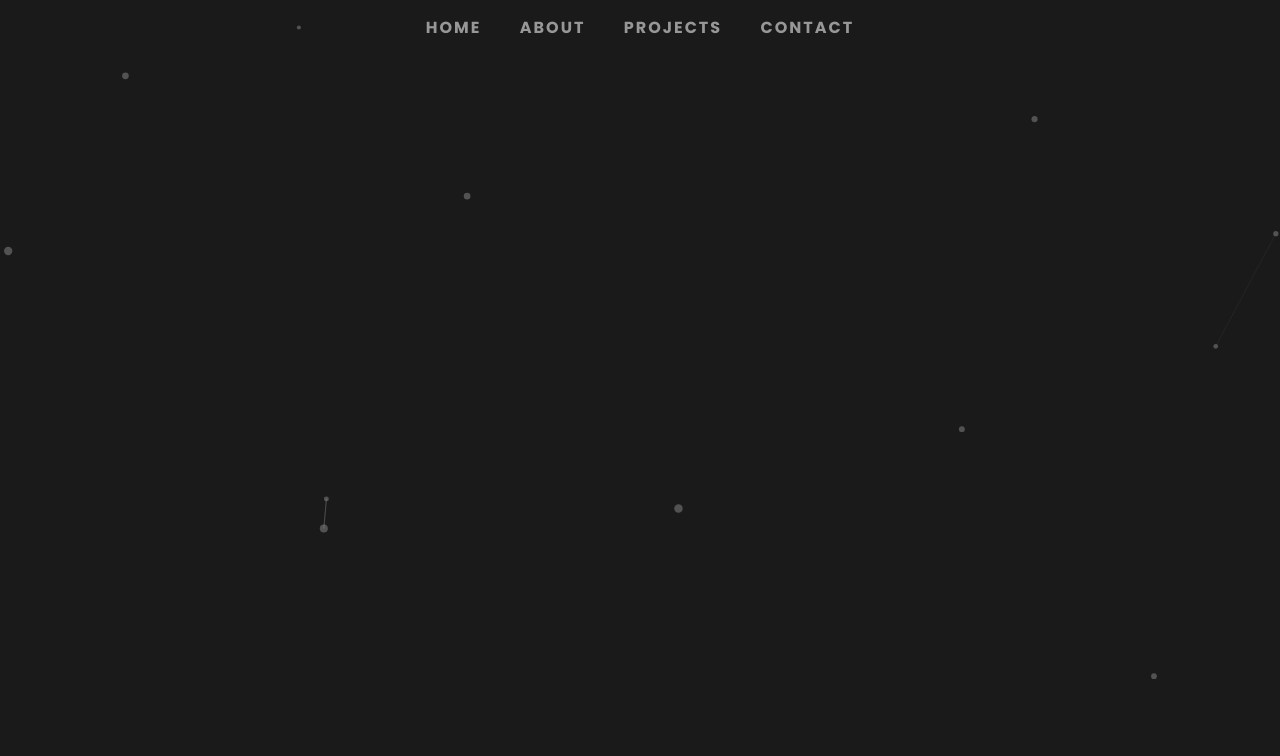
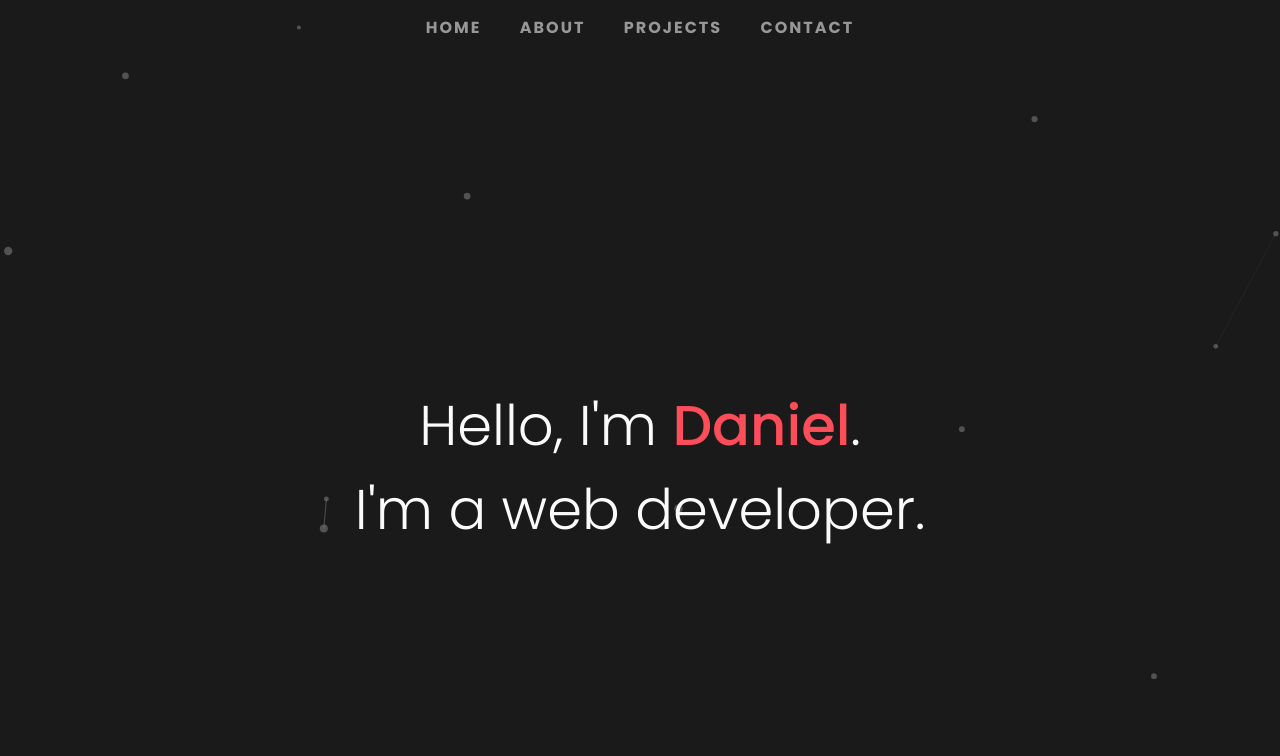
Before and after one commit to dannnsoh/Portfolio, a React (Create React App) app: page / in a window 1280 px wide. Shown: the top 756 px of the page. Built offline with nearby package versions, Linux system fonts and the light colour scheme.

Commit message:
fix missing heading

```diff
--- a/src/Components/Home/Home.tsx
+++ b/src/Components/Home/Home.tsx
@@ -3,10 +3,10 @@ import Container from "react-bootstrap/Container";
 const Home = () => {
 	return (
 		<Container className="header">
-			<div className="animate__animated animate__fadeInLeft animate__slow">
+			<div className="heading animate__animated animate__fadeInLeft animate__slow">
 				Hello, I'm <span>Daniel</span>.
 			</div>
-			<div className="animate__animated animate__fadeInRight animate__slow">I'm a web developer.</div>
+			<div className="heading animate__animated animate__fadeInRight animate__slow">I'm a web developer.</div>
 			<button className="header-button">
 				<a href="#about">
 					<i className="fas fa-angle-double-down fa-2x" />
--- a/src/index.css
+++ b/src/index.css
@@ -99,6 +99,11 @@ body {
 	cursor: default;
 }
 
+.heading {
+	z-index: 1;
+	position: relative;
+}
+
 .header span {
 	color: #ff4d5a;
 	font-weight: 500;
@@ -108,6 +113,7 @@ body {
 	background-color: inherit;
 	color: #7a7a7a50;
 	border: none;
+	z-index: 1;
 	position: relative;
 	top: 0;
 	margin-top: 12rem;
```
